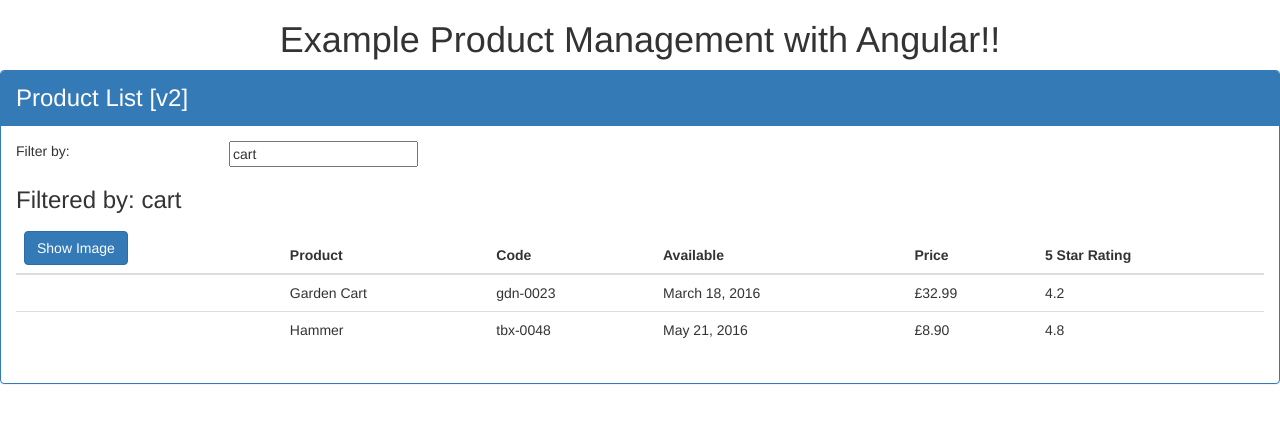
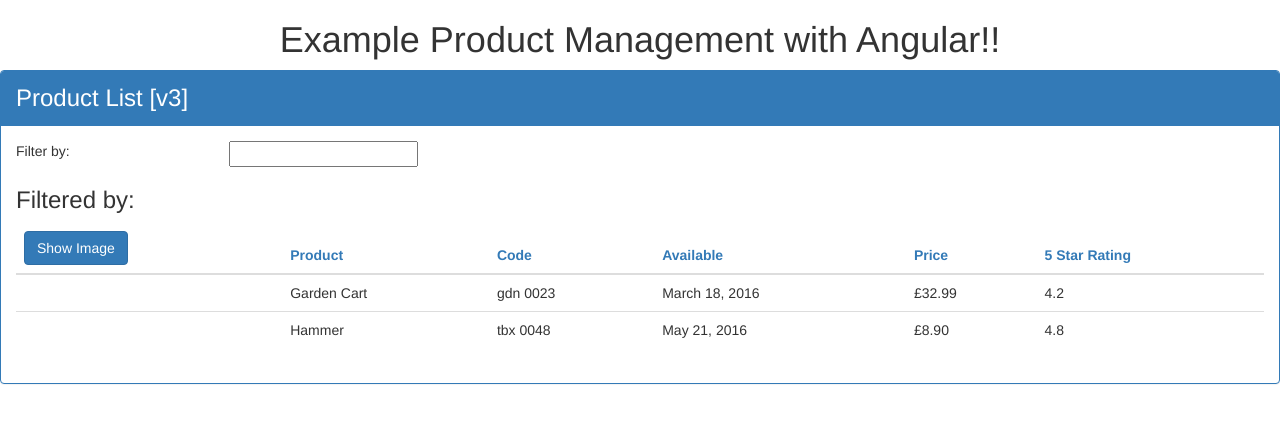
Before and after one commit to Krz-Aramis/Angular-GettingStarted, an Angular app: page / in a window 1280 px wide. Shown: the top 422 px of the page. Built offline with nearby package versions, Linux system fonts and the light colour scheme.

Commit message:
Created pipe, interface and filtering (module 7)

```diff
--- a/src/app/app.module.ts
+++ b/src/app/app.module.ts
@@ -3,11 +3,13 @@
 import { FormsModule } from '@angular/forms' ;
 import { AppComponent } from './app.component';
 import { ProductListComponent }  from './products/product-list.component' ;
+import { ConvertToSpacesPipe } from './shared/convert-to-spaces.pipe';
 
 @NgModule({
   declarations: [
     AppComponent,
-    ProductListComponent
+    ProductListComponent,
+    ConvertToSpacesPipe
   ],
   imports: [
     BrowserModule,
--- /dev/null
+++ b/src/app/products/product-list.component.css
@@ -0,0 +1,3 @@
+thead {
+  color: #337AB7
+}
--- a/src/app/products/product-list.component.html
+++ b/src/app/products/product-list.component.html
@@ -38,7 +38,7 @@
           </tr>
         </thead>
         <tbody>
-          <tr *ngFor='let product of products'>
+          <tr *ngFor='let product of filteredProducts'>
             <td>
               <img *ngIf='showImage'
               [src]='product.imageUrl' [title]='product.productName'
@@ -47,7 +47,7 @@
               >
             </td>
             <td>{{product.productName}}</td>
-            <td>{{product.productCode | lowercase }}</td>
+            <td>{{product.productCode | lowercase | convertToSpaces:'-'}}</td>
             <td>{{product.releaseDate}}</td>
             <td>{{product.price | currency:'GBP':true:'1.2-2' }}</td>
             <td>{{product.starRating}}</td>
--- a/src/app/products/product-list.component.ts
+++ b/src/app/products/product-list.component.ts
@@ -1,17 +1,30 @@
-import { Component }  from '@angular/core';
+import { Component, OnInit }  from '@angular/core';
+import { IProduct } from './product' ;
 
 @Component({
   selector: 'pm-products',
-  templateUrl: './product-list.component.html'
+  templateUrl: './product-list.component.html',
+  styleUrls: ['./product-list.component.css']
 })
-export class ProductListComponent {
+export class ProductListComponent implements OnInit {
 
-  pageTitle : string = 'Product List [v2]' ;
+  pageTitle : string = 'Product List [v3]' ;
   imageWidth : number = 50;
   imageMargin: number = 2;
   showImage : boolean = false ;
-  listFilter : string = 'cart';
-  products: any[] = [
+  _listFilter: string ;
+
+  get listFilter(): string {
+    return this._listFilter;
+  }
+  set listFilter(value: string) {
+    this._listFilter = value ;
+    this.filteredProducts = this.listFilter ? this.performFilter(this._listFilter) : this.products ;
+  }
+
+  filteredProducts: IProduct[];
+
+  products: IProduct[] = [
     {
       "productId": 2,
       "productName": "Garden Cart",
@@ -34,7 +47,23 @@
   }
   ];
 
+  constructor() {
+    this.filteredProducts = this.products;
+    this.listFilter = '';
+  }
+
   toggleImage(): void {
     this.showImage = !this.showImage;
   }
+
+  ngOnInit(): void {
+    console.log('product-list component OnInit()! ') ;
+  }
+
+  performFilter(filterBy: string) : IProduct[] {
+    filterBy = filterBy.toLowerCase();
+    return this.products.filter((product: IProduct) =>
+                                 product.productName.toLocaleLowerCase().indexOf(filterBy) !== -1);
+  }
+
 }
--- /dev/null
+++ b/src/app/products/product.ts
@@ -0,0 +1,10 @@
+export interface IProduct {
+  productId: number ;
+  productName: string;
+  productCode: string;
+  releaseDate: string;
+  price: number;
+  description: string;
+  starRating: number;
+  imageUrl: string;
+}
--- /dev/null
+++ b/src/app/shared/convert-to-spaces.pipe.ts
@@ -0,0 +1,12 @@
+import { Pipe, PipeTransform } from '@angular/core' ;
+
+@Pipe({
+  name: 'convertToSpaces'
+})
+export class ConvertToSpacesPipe
+  implements PipeTransform {
+    transform(value: string,
+              character: string): string {
+                return value.replace(character, ' ');
+              }
+  }
```
